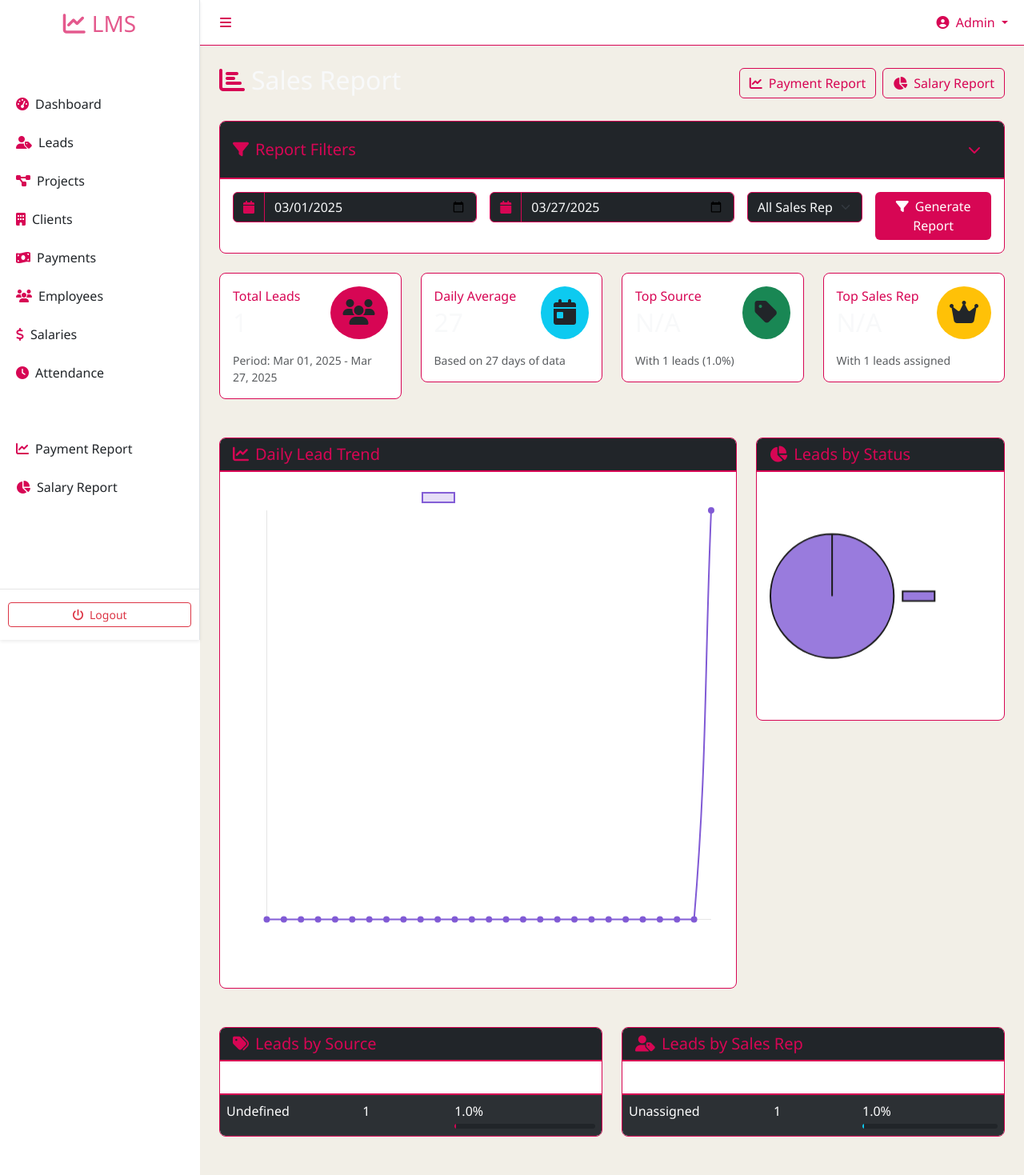
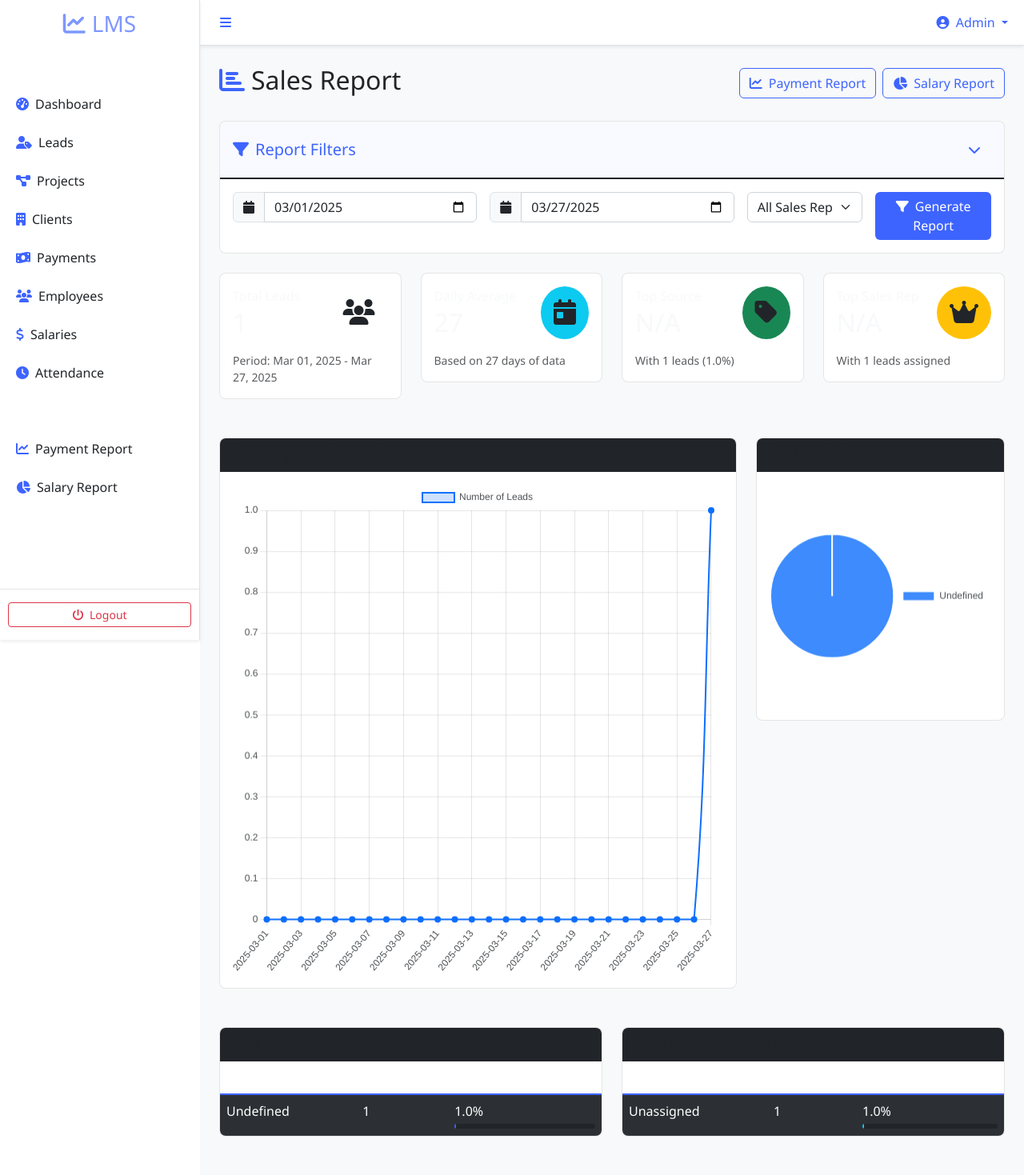
Before and after one commit to pratikgosavii/dbm_pro, a Django app: page /reports/sales/ in a window 1280 px wide. Shown: the whole page at 80% size. Run offline with Django 4.2, Linux system fonts and the light colour scheme; a user stored in the database is signed in; data comes from the database, SQL or seed files in the repository; data that the repository does not hold is empty.

Commit message:
Enhance payment reports with percentage calculations and update UI to minimalist theme.
Replit-Commit-Author: Agent
Replit-Commit-Session-Id: 50c040e4-0d40-4be8-bdd8-5d280455fdce
Replit-Commit-Screenshot-Url: https://storage.googleapis.com/screenshot-production-us-central1/a4c65999-892d-46f1-a651-254e1c63d78d/ecbc63b6-2ea2-41e4-a6bc-15262c50423e.jpg

```diff
--- a/reports/views.py
+++ b/reports/views.py
@@ -149,10 +149,24 @@ def payment_report(request):
         total=Sum('amount')
     ).order_by('-total')
 
+    # Calculate percentages for payment methods
+    for method in payments_by_method:
+        if total_amount > 0:
+            method['percentage'] = (method['total'] / total_amount) * 100
+        else:
+            method['percentage'] = 0
+
     payments_by_project = payments.values('project__name').annotate(
         count=Count('id'),
         total=Sum('amount')
     ).order_by('-total')
+
+    # Calculate percentages for projects
+    for project in payments_by_project:
+        if total_amount > 0:
+            project['percentage'] = (project['total'] / total_amount) * 100
+        else:
+            project['percentage'] = 0
 
     # Daily payment trend
     date_range = (end_date - start_date).days + 1
--- a/static/css/custom.css
+++ b/static/css/custom.css
@@ -1,17 +1,22 @@
 /*
 * Custom styling for Lead Management System
-* Light & Red Theme
+* Minimalist Theme
 */
 
 :root {
-    --red-primary: #D70654;
-    --red-secondary: #C00548;
-    --red-dark: #A8043E;
-    --light-bg: #F2EFE7;
-    --light-secondary: #E5E2DA;
-    --light-tertiary: #D8D5CD;
+    --primary: #3E64FF;
+    --primary-light: #5A7DFF;
+    --primary-dark: #2645CC;
+    --accent: #FF5A5F;
+    --light-bg: #F8F9FA;
+    --light-secondary: #E9ECEF;
+    --light-tertiary: #DEE2E6;
     --text-dark: #212529;
     --text-muted: #6c757d;
+    --success: #42B883;
+    --warning: #FFC107;
+    --danger: #FF5A5F;
+    --info: #4FC3F7;
 }
 
 /* General Styles */
@@ -31,47 +36,90 @@ body {
     color: var(--text-dark) !important;
 }
 
-.text-red {
-    color: var(--red-primary) !important;
+.text-primary {
+    color: var(--primary) !important;
 }
 
-.btn-purple, .btn-red {
-    background-color: var(--red-primary);
+.text-accent {
+    color: var(--accent) !important;
+}
+
+.btn-primary {
+    background-color: var(--primary);
     color: white;
     border: none;
     transition: all 0.3s;
 }
 
-.btn-purple:hover, .btn-red:hover {
-    background-color: var(--red-secondary);
+.btn-primary:hover {
+    background-color: var(--primary-dark);
     color: white;
     transform: translateY(-2px);
-    box-shadow: 0 4px 8px rgba(0, 0, 0, 0.2);
+    box-shadow: 0 4px 8px rgba(0, 0, 0, 0.1);
 }
 
-.btn-outline-purple, .btn-outline-red {
-    border: 1px solid var(--red-primary);
-    color: var(--red-primary);
+.btn-accent {
+    background-color: var(--accent);
+    color: white;
+    border: none;
+    transition: all 0.3s;
+}
+
+.btn-accent:hover {
+    background-color: #e34145;
+    color: white;
+    transform: translateY(-2px);
+    box-shadow: 0 4px 8px rgba(0, 0, 0, 0.1);
+}
+
+.btn-outline-primary {
+    border: 1px solid var(--primary);
+    color: var(--primary);
     background-color: transparent;
     transition: all 0.3s;
 }
 
-.btn-outline-purple:hover, .btn-outline-red:hover {
-    background-color: var(--red-primary);
+.btn-outline-primary:hover {
+    background-color: var(--primary);
     color: white;
     transform: translateY(-2px);
 }
 
-.bg-purple, .bg-red {
-    background-color: var(--red-primary) !important;
+.btn-outline-accent {
+    border: 1px solid var(--accent);
+    color: var(--accent);
+    background-color: transparent;
+    transition: all 0.3s;
 }
 
-.text-purple, .text-red {
-    color: var(--red-primary) !important;
+.btn-outline-accent:hover {
+    background-color: var(--accent);
+    color: white;
+    transform: translateY(-2px);
 }
 
-.border-purple, .border-red {
-    border-color: var(--red-primary) !important;
+.bg-primary {
+    background-color: var(--primary) !important;
+}
+
+.bg-accent {
+    background-color: var(--accent) !important;
+}
+
+.text-primary {
+    color: var(--primary) !important;
+}
+
+.text-accent {
+    color: var(--accent) !important;
+}
+
+.border-primary {
+    border-color: var(--primary) !important;
+}
+
+.border-accent {
+    border-color: var(--accent) !important;
 }
 
 .bg-grey {
@@ -188,7 +236,7 @@ body {
     left: 0;
     width: 3px;
     height: 100%;
-    background-color: var(--red-primary);
+    background-color: var(--primary);
     transform: scaleY(0);
     transition: transform 0.3s;
     z-index: -1;
@@ -237,7 +285,7 @@ body {
 
 .card-header {
     border-bottom: 1px solid rgba(0,0,0,0.1);
-    background-color: rgba(215, 6, 84, 0.03);
+    background-color: rgba(62, 100, 255, 0.03);
     color: var(--text-dark);
     font-weight: 600;
 }
@@ -288,16 +336,16 @@ body {
 }
 
 .table tbody tr:hover {
-    background-color: rgba(215, 6, 84, 0.05) !important;
+    background-color: rgba(62, 100, 255, 0.05) !important;
 }
 
 .table thead tr {
-    background-color: rgba(215, 6, 84, 0.1);
+    background-color: rgba(62, 100, 255, 0.1);
     font-weight: 600;
 }
 
 .table thead th {
-    border-bottom: 2px solid var(--red-primary) !important;
+    border-bottom: 2px solid var(--primary) !important;
 }
 
 /* Dropdown Styling */
@@ -423,7 +471,7 @@ body {
 }
 
 .progress-bar {
-    background-color: var(--red-primary);
+    background-color: var(--primary);
 }
 
 /* Custom Badge styling */
--- a/templates/base.html
+++ b/templates/base.html
@@ -19,9 +19,9 @@
 
     {% block extra_css %}{% endblock %}
 </head>
-<body class="bg-grey text-light">
+<body class="bg-light text-dark">
     <div class="loading-overlay">
-        <div class="spinner-border text-light" role="status">
+        <div class="spinner-border text-primary" role="status">
             <span class="visually-hidden">Loading...</span>
         </div>
     </div>
@@ -33,23 +33,23 @@
 
         <div class="main-content {% if user.is_authenticated %}with-sidebar{% endif %}">
             {% if user.is_authenticated %}
-                <nav class="navbar navbar-expand-lg bg-grey navbar-dark border-bottom border-red">
+                <nav class="navbar navbar-expand-lg bg-white navbar-light border-bottom shadow-sm">
                     <div class="container-fluid">
-                        <button class="btn btn-link text-red" id="menu-toggle">
+                        <button class="btn btn-link text-primary" id="menu-toggle">
                             <i class="fas fa-bars"></i>
                         </button>
 
                         <ul class="navbar-nav ms-auto">
                             <li class="nav-item dropdown">
-                                <a class="nav-link dropdown-toggle text-red" href="#" id="navbarDropdown" role="button" data-bs-toggle="dropdown" aria-expanded="false">
+                                <a class="nav-link dropdown-toggle text-primary" href="#" id="navbarDropdown" role="button" data-bs-toggle="dropdown" aria-expanded="false">
                                     <i class="fas fa-user-circle me-1"></i>
                                     {{ user.get_full_name|default:user.username }}
                                 </a>
-                                <ul class="dropdown-menu dropdown-menu-end bg-grey border-red animate__animated animate__fadeIn" aria-labelledby="navbarDropdown">
-                                    <li><a class="dropdown-item text-light" href="{% url 'accounts:profile' %}"><i class="fas fa-user me-2"></i>Profile</a></li>
+                                <ul class="dropdown-menu dropdown-menu-end bg-white border animate__animated animate__fadeIn" aria-labelledby="navbarDropdown">
+                                    <li><a class="dropdown-item text-dark" href="{% url 'accounts:profile' %}"><i class="fas fa-user me-2"></i>Profile</a></li>
                                     <li><hr class="dropdown-divider border-secondary"></li>
                                     <li>
-                                        <a class="dropdown-item text-light logout-btn" href="{% url 'accounts:logout' %}">
+                                        <a class="dropdown-item text-dark logout-btn" href="{% url 'accounts:logout' %}">
                                             <i class="fas fa-sign-out-alt me-2"></i>Logout
                                         </a>
                                     </li>
--- a/templates/navigation.html
+++ b/templates/navigation.html
@@ -1,61 +1,61 @@
 <div id="sidebar" class="bg-white border-end shadow-sm">
     <div class="sidebar-heading text-center py-4">
-        <h3 class="animate__animated animate__pulse animate__infinite text-red"><i class="fas fa-chart-line me-2"></i>LMS</h3>
+        <h3 class="animate__animated animate__pulse animate__infinite text-primary"><i class="fas fa-chart-line me-2"></i>LMS</h3>
     </div>
 
     <div class="list-group list-group-flush mt-3">
         <a href="{% url 'dashboard:index' %}" class="list-group-item list-group-item-action bg-transparent text-dark border-0 {% if request.resolver_match.namespace == 'dashboard' %}active{% endif %}">
-            <i class="fas fa-tachometer-alt me-2 text-red"></i>Dashboard
+            <i class="fas fa-tachometer-alt me-2 text-primary"></i>Dashboard
         </a>
 
         {% if user.userprofile.is_admin or user.userprofile.is_manager or user.userprofile.is_sales_rep %}
         <a href="{% url 'leads:lead_list' %}" class="list-group-item list-group-item-action bg-transparent text-dark border-0 {% if request.resolver_match.namespace == 'leads' %}active{% endif %}">
-            <i class="fas fa-user-tag me-2 text-red"></i>Leads
+            <i class="fas fa-user-tag me-2 text-primary"></i>Leads
         </a>
         {% endif %}
 
         {% if user.userprofile.is_admin or user.userprofile.is_ops_manager or user.userprofile.is_developer %}
         <a href="{% url 'projects:project_list' %}" class="list-group-item list-group-item-action bg-transparent text-dark border-0 {% if request.resolver_match.namespace == 'projects' and '/clients/' not in request.path %}active{% endif %}">
-            <i class="fas fa-project-diagram me-2 text-red"></i>Projects
+            <i class="fas fa-project-diagram me-2 text-primary"></i>Projects
         </a>
         {% endif %}
 
         {% if user.userprofile.is_admin or user.userprofile.is_ops_manager %}
         <a href="{% url 'projects:client_list' %}" class="list-group-item list-group-item-action bg-transparent text-dark border-0 {% if '/clients/' in request.path %}active{% endif %}">
-            <i class="fas fa-building me-2 text-red"></i>Clients
+            <i class="fas fa-building me-2 text-primary"></i>Clients
         </a>
 
         <a href="{% url 'payments:payment_list' %}" class="list-group-item list-group-item-action bg-transparent text-dark border-0 {% if request.resolver_match.namespace == 'payments' %}active{% endif %}">
-            <i class="fas fa-money-bill-wave me-2 text-red"></i>Payments
+            <i class="fas fa-money-bill-wave me-2 text-primary"></i>Payments
         </a>
 
         <a href="{% url 'employees:employee_list' %}" class="list-group-item list-group-item-action bg-transparent text-dark border-0 {% if request.resolver_match.namespace == 'employees' and '/salaries/' not in request.path and '/attendance/' not in request.path %}active{% endif %}">
-            <i class="fas fa-users me-2 text-red"></i>Employees
+            <i class="fas fa-users me-2 text-primary"></i>Employees
         </a>
 
         <a href="{% url 'employees:salary_list' %}" class="list-group-item list-group-item-action bg-transparent text-dark border-0 {% if '/salaries/' in request.path %}active{% endif %}">
-            <i class="fas fa-dollar-sign me-2 text-red"></i>Salaries
+            <i class="fas fa-dollar-sign me-2 text-primary"></i>Salaries
         </a>
         {% endif %}
 
         <!-- All users can view attendance -->
         <a href="{% url 'employees:attendance_log' %}" class="list-group-item list-group-item-action bg-transparent text-dark border-0 {% if '/attendance/' in request.path %}active{% endif %}">
-            <i class="fas fa-clock me-2 text-red"></i>Attendance
+            <i class="fas fa-clock me-2 text-primary"></i>Attendance
         </a>
 
         {% if user.userprofile.is_admin or user.userprofile.is_manager %}
         <a href="{% url 'reports:sales_report' %}" class="list-group-item list-group-item-action bg-transparent text-dark border-0 {% if request.resolver_match.namespace == 'reports' and '/sales/' in request.path %}active{% endif %}">
-            <i class="fas fa-chart-bar me-2 text-red"></i>Sales Report
+            <i class="fas fa-chart-bar me-2 text-primary"></i>Sales Report
         </a>
         {% endif %}
 
         {% if user.userprofile.is_admin or user.userprofile.is_ops_manager %}
         <a href="{% url 'reports:payment_report' %}" class="list-group-item list-group-item-action bg-transparent text-dark border-0 {% if request.resolver_match.namespace == 'reports' and '/payments/' in request.path %}active{% endif %}">
-            <i class="fas fa-chart-line me-2 text-red"></i>Payment Report
+            <i class="fas fa-chart-line me-2 text-primary"></i>Payment Report
         </a>
 
         <a href="{% url 'reports:salary_report' %}" class="list-group-item list-group-item-action bg-transparent text-dark border-0 {% if request.resolver_match.namespace == 'reports' and '/salaries/' in request.path %}active{% endif %}">
-            <i class="fas fa-chart-pie me-2 text-red"></i>Salary Report
+            <i class="fas fa-chart-pie me-2 text-primary"></i>Salary Report
         </a>
         {% endif %}
     </div>
--- a/templates/reports/sales_report.html
+++ b/templates/reports/sales_report.html
@@ -5,22 +5,22 @@
 {% block content %}
 <div class="animate__animated animate__fadeIn">
     <div class="d-flex justify-content-between align-items-center mb-4">
-        <h2 class="text-light"><i class="fas fa-chart-bar me-2 text-purple"></i>Sales Report</h2>
+        <h2 class="text-dark"><i class="fas fa-chart-bar me-2 text-primary"></i>Sales Report</h2>
         <div class="d-flex gap-2">
-            <a href="{% url 'reports:payment_report' %}" class="btn btn-outline-purple animate__animated animate__fadeIn">
+            <a href="{% url 'reports:payment_report' %}" class="btn btn-outline-primary animate__animated animate__fadeIn">
                 <i class="fas fa-chart-line me-2"></i>Payment Report
             </a>
-            <a href="{% url 'reports:salary_report' %}" class="btn btn-outline-purple animate__animated animate__fadeIn">
+            <a href="{% url 'reports:salary_report' %}" class="btn btn-outline-primary animate__animated animate__fadeIn">
                 <i class="fas fa-chart-pie me-2"></i>Salary Report
             </a>
         </div>
     </div>
 
     <!-- Filters -->
-    <div class="card bg-dark border-purple mb-4 animate__animated animate__fadeIn">
-        <div class="card-header bg-dark border-purple d-flex justify-content-between align-items-center py-3">
-            <h5 class="mb-0 text-purple"><i class="fas fa-filter me-2"></i>Report Filters</h5>
-            <button class="btn btn-link text-purple" type="button" data-bs-toggle="collapse" data-bs-target="#filterCollapse" aria-expanded="true" aria-controls="filterCollapse">
+    <div class="card mb-4 animate__animated animate__fadeIn">
+        <div class="card-header d-flex justify-content-between align-items-center py-3">
+            <h5 class="mb-0 text-primary"><i class="fas fa-filter me-2"></i>Report Filters</h5>
+            <button class="btn btn-link text-primary" type="button" data-bs-toggle="collapse" data-bs-target="#filterCollapse" aria-expanded="true" aria-controls="filterCollapse">
                 <i class="fas fa-chevron-down"></i>
             </button>
         </div>
@@ -29,22 +29,22 @@
                 <form method="get" action="{% url 'reports:sales_report' %}" class="row g-3">
                     <div class="col-md-4">
                         <div class="input-group">
-                            <span class="input-group-text bg-dark border-purple text-purple">
+                            <span class="input-group-text">
                                 <i class="fas fa-calendar"></i>
                             </span>
-                            <input type="date" name="start_date" value="{{ start_date|date:'Y-m-d' }}" class="form-control bg-dark text-light border-purple" placeholder="Start Date">
+                            <input type="date" name="start_date" value="{{ start_date|date:'Y-m-d' }}" class="form-control" placeholder="Start Date">
                         </div>
                     </div>
                     <div class="col-md-4">
                         <div class="input-group">
-                            <span class="input-group-text bg-dark border-purple text-purple">
+                            <span class="input-group-text">
                                 <i class="fas fa-calendar"></i>
                             </span>
-                            <input type="date" name="end_date" value="{{ end_date|date:'Y-m-d' }}" class="form-control bg-dark text-light border-purple" placeholder="End Date">
+                            <input type="date" name="end_date" value="{{ end_date|date:'Y-m-d' }}" class="form-control" placeholder="End Date">
                         </div>
                     </div>
                     <div class="col-md-2">
-                        <select name="sales_rep" class="form-select bg-dark text-light border-purple">
+                        <select name="sales_rep" class="form-select">
                             <option value="">All Sales Reps</option>
                             {% for rep in sales_reps %}
                                 <option value="{{ rep.id }}" {% if current_rep|stringformat:"s" == rep.id|stringformat:"s" %}selected{% endif %}>
@@ -54,7 +54,7 @@
                         </select>
                     </div>
                     <div class="col-md-2">
-                        <button type="submit" class="btn btn-purple w-100">
+                        <button type="submit" class="btn btn-primary w-100">
                             <i class="fas fa-filter me-2"></i>Generate Report
                         </button>
                     </div>
@@ -306,10 +306,10 @@
                 datasets: [{
                     label: 'Number of Leads',
                     data: [{% for item in daily_leads %}{{ item.count }},{% endfor %}],
-                    backgroundColor: 'rgba(128, 90, 213, 0.2)',
-                    borderColor: 'rgba(128, 90, 213, 1)',
+                    backgroundColor: 'rgba(13, 110, 253, 0.2)',
+                    borderColor: 'rgba(13, 110, 253, 1)',
                     borderWidth: 2,
-                    pointBackgroundColor: 'rgba(128, 90, 213, 1)',
+                    pointBackgroundColor: 'rgba(13, 110, 253, 1)',
                     tension: 0.4
                 }]
             },
@@ -318,7 +318,7 @@
                 plugins: {
                     legend: {
                         labels: {
-                            color: 'rgba(255, 255, 255, 0.7)'
+                            color: 'rgba(33, 37, 41, 0.8)'
                         }
                     },
                     tooltip: {
@@ -330,18 +330,18 @@
                     y: {
                         beginAtZero: true,
                         ticks: {
-                            color: 'rgba(255, 255, 255, 0.7)'
+                            color: 'rgba(33, 37, 41, 0.8)'
                         },
                         grid: {
-                            color: 'rgba(255, 255, 255, 0.1)'
+                            color: 'rgba(0, 0, 0, 0.1)'
                         }
                     },
                     x: {
                         ticks: {
-                            color: 'rgba(255, 255, 255, 0.7)'
+                            color: 'rgba(33, 37, 41, 0.8)'
                         },
                         grid: {
-                            color: 'rgba(255, 255, 255, 0.1)'
+                            color: 'rgba(0, 0, 0, 0.1)'
                         }
                     }
                 }
@@ -357,15 +357,15 @@
                 datasets: [{
                     data: [{% for item in leads_by_status %}{{ item.count }},{% endfor %}],
                     backgroundColor: [
-                        'rgba(128, 90, 213, 0.8)',
-                        'rgba(75, 192, 192, 0.8)',
+                        'rgba(13, 110, 253, 0.8)',
+                        'rgba(25, 135, 84, 0.8)',
                         'rgba(255, 159, 64, 0.8)',
-                        'rgba(54, 162, 235, 0.8)',
-                        'rgba(255, 99, 132, 0.8)',
-                        'rgba(255, 205, 86, 0.8)',
-                        'rgba(153, 102, 255, 0.8)'
+                        'rgba(32, 201, 151, 0.8)',
+                        'rgba(220, 53, 69, 0.8)',
+                        'rgba(255, 193, 7, 0.8)',
+                        'rgba(108, 117, 125, 0.8)'
                     ],
-                    borderColor: 'rgba(25, 25, 25, 1)',
+                    borderColor: 'rgba(255, 255, 255, 1)',
                     borderWidth: 2
                 }]
             },
@@ -375,7 +375,7 @@
                     legend: {
                         position: 'right',
                         labels: {
-                            color: 'rgba(255, 255, 255, 0.7)'
+                            color: 'rgba(33, 37, 41, 0.8)'
                         }
                     }
                 }
```
Also changed, not shown: other parts of static/css/custom.css (+21 -21 lines), templates/reports/payment_report.html (+64 -64 lines), templates/reports/salary_report.html (+52 -50 lines).
